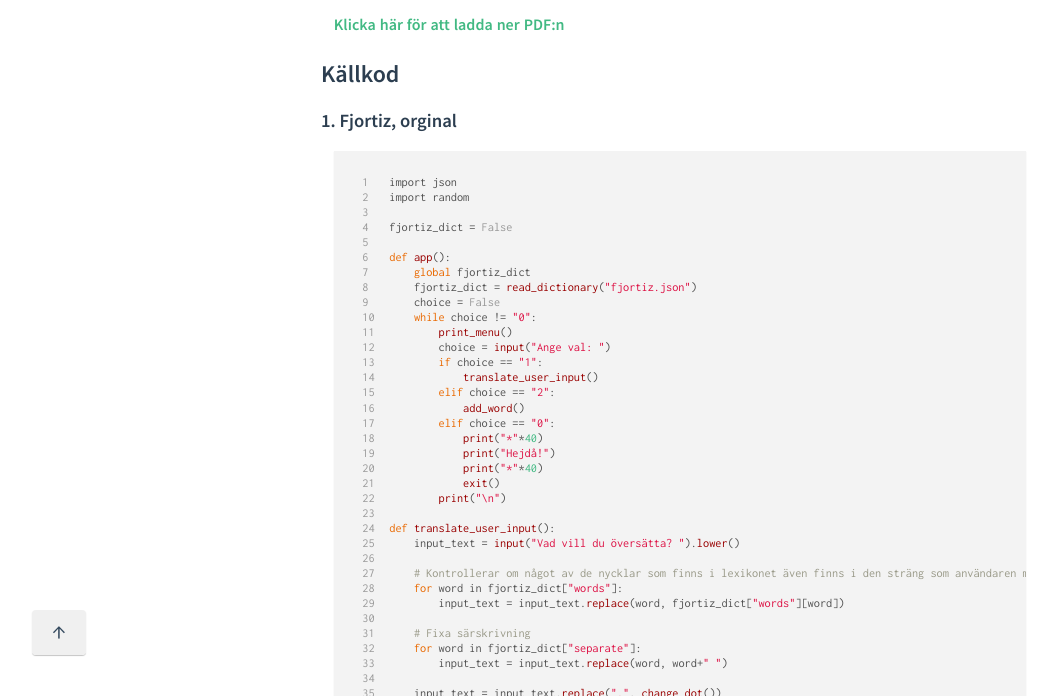
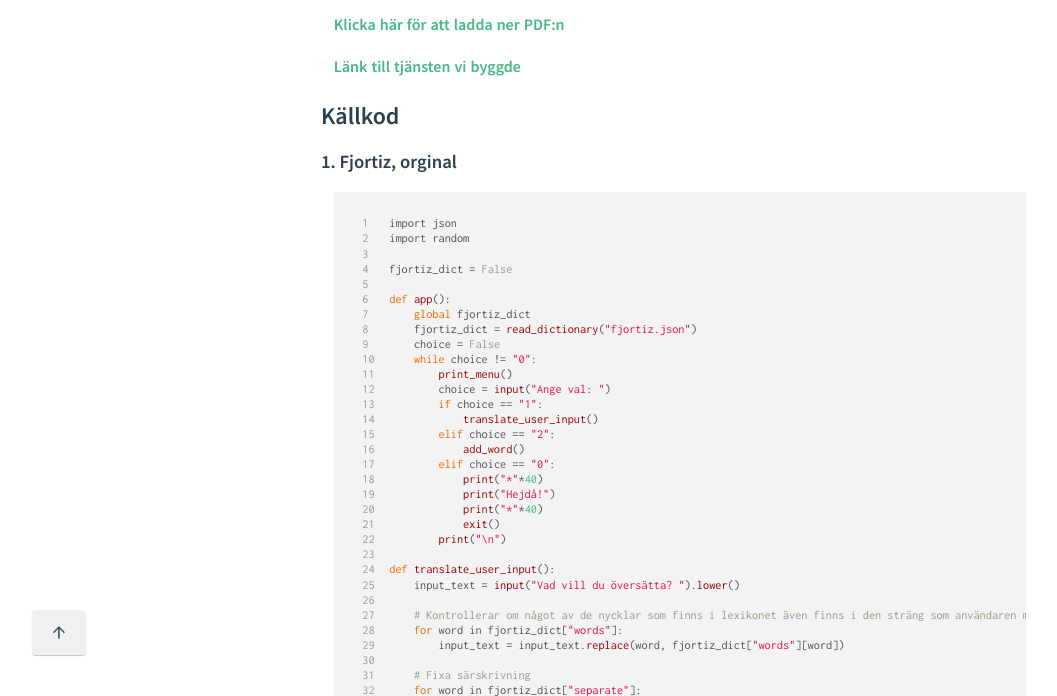
Before and after one commit to stefangeneralao/ia-oop-python, a Jekyll site: the page built from courses/da361a/lectures/F01.md, in a window 1280 px wide and 900 px high, scrolled down 400 px, cut to the strip 204-900 px from the top of the window. Shown: the whole strip, without its empty margins (15-1072 px from the left). Built offline with Jekyll 4.4.1, drawn with Linux system fonts in a browser that asks for light colours.

Commit message:
Added link to fjortiz

```diff
--- a/courses/da361a/lectures/F01.md
+++ b/courses/da361a/lectures/F01.md
@@ -11,6 +11,8 @@ code: da361a
 </div>
 
 [Klicka här för att ladda ner PDF:n](/assets/pdf/f1.pdf)
+
+[Länk till tjänsten vi byggde](http://fjortiz.pythonanywhere.com)
 
 ## Källkod
 
```
